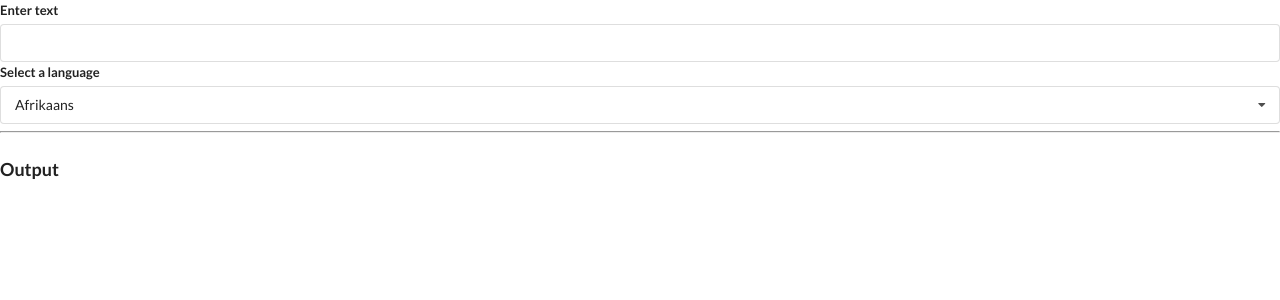
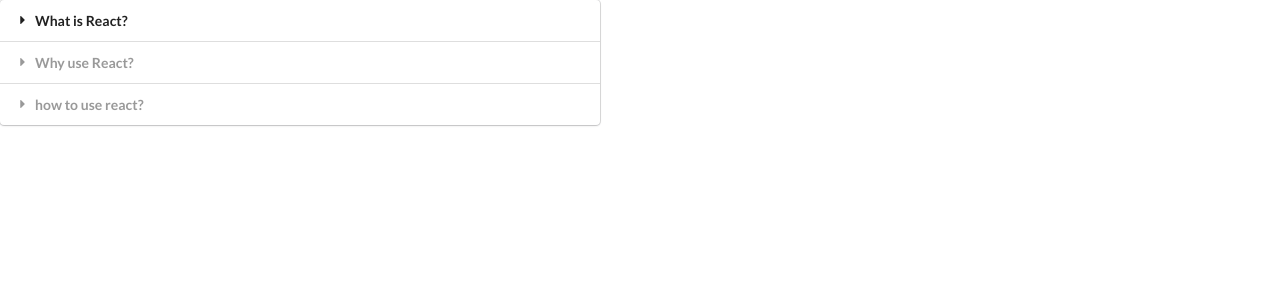
Before and after one commit to himaniEngr/PracticeReact-Widgets, a React (Create React App) app: page / in a window 1280 px wide. Shown: the top 300 px of the page. Built offline with nearby package versions, Linux system fonts and the light colour scheme; no server answers.

Commit message:
basic component routing

```diff
--- a/src/App.js
+++ b/src/App.js
@@ -53,10 +53,34 @@
 //     </div>
 //   );
 // };
+const showAccordion = () => {
+  if (window.location.pathname === "/") {
+    return <Accordion items={items} />;
+  }
+};
+const showList = () => {
+  if (window.location.pathname === "/list") {
+    return <Search />;
+  }
+};
+const showDropdown = () => {
+  if (window.location.pathname === "/dropdown") {
+    return <Dropdown />;
+  }
+};
+const showTranslate = () => {
+  if (window.location.pathname === "/translate") {
+    return <Translate />;
+  }
+};
+
 export default () => {
   return (
     <div>
-      <Translate />
+      {showAccordion()}
+      {showList()}
+      {showTranslate()}
+      {showDropdown()}
     </div>
   );
 };
```
